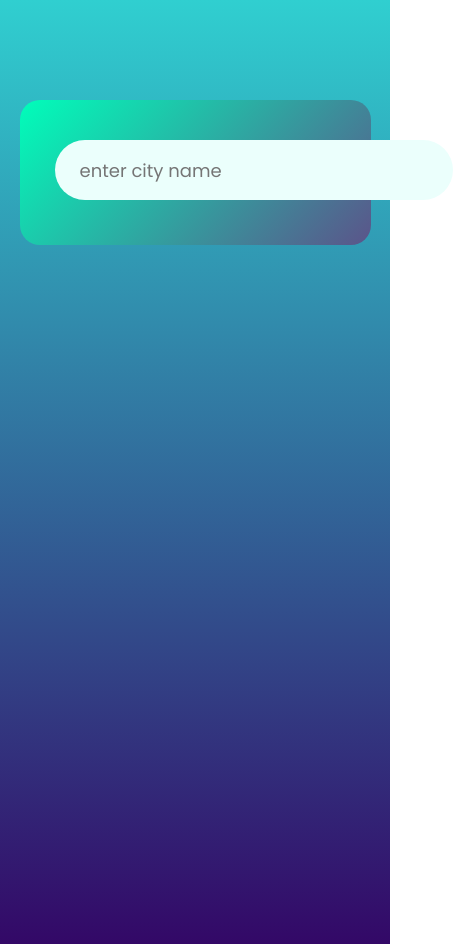
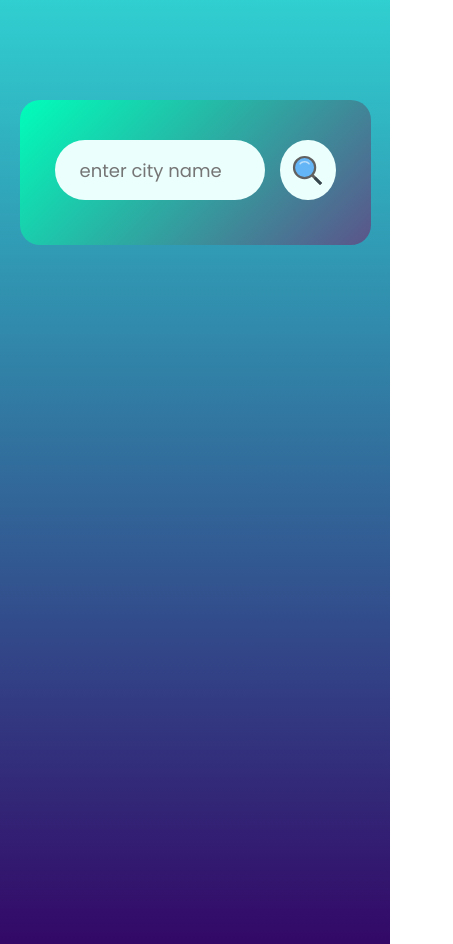
Before and after one commit to tr1pplehf/Weather-App, a plain HTML site: page index.html in a window 390 px wide. Shown: the whole page, 453 px wide, since content can reach past the window. Drawn offline with Linux system fonts and the light colour scheme.

Commit message:
Mobile fix

```diff
--- a/css/main.css
+++ b/css/main.css
@@ -2,6 +2,7 @@
 @import url(https://fonts.googleapis.com/css?family=Poppins:100,100italic,200,200italic,300,300italic,regular,italic,500,500italic,600,600italic,700,700italic,800,800italic,900,900italic);
 
 body {
+    width: 100%;
     height: 100vh;
     font-family: 'Poppins', sans-serif;
     background-image: linear-gradient(to bottom, #30cfd0 0%, #330867 100%);
@@ -39,8 +40,9 @@ body {
 .search input {
     margin-right: 15px;
     padding: 10px 25px;
+    width: 80%;
     height: 60px;
-    flex: 1;
+
 
     border-radius: 30px;
     background-color: #ebfffc;
@@ -53,6 +55,7 @@ body {
     border-radius: 50%;
     width: 60px;
     height: 60px;
+
 }
 
 .error {
```
